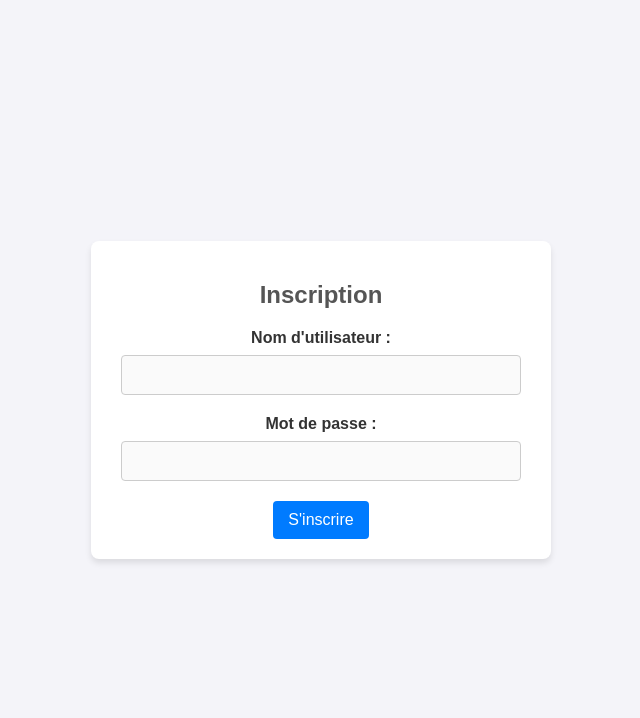
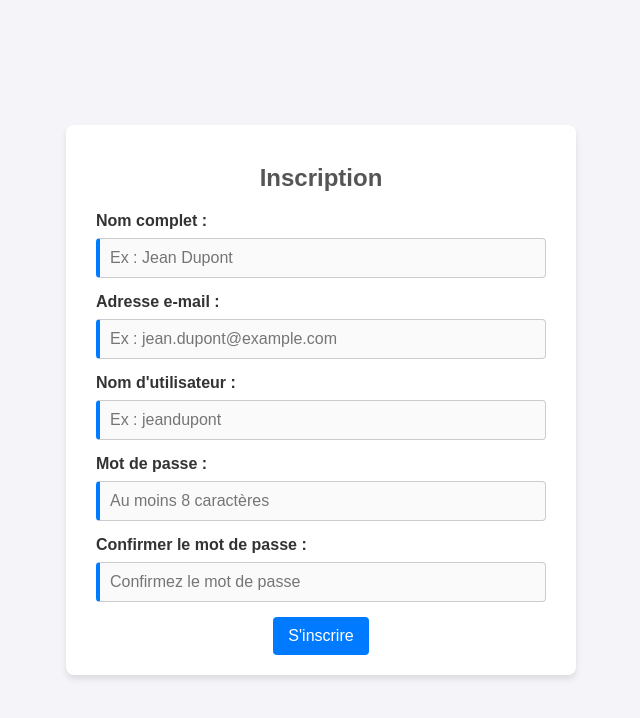
Before and after one commit to GIT-Projet/GIT_Projet, a PHP site: page /register.html in a window 1280 px wide. Shown: the top 718 px of the page, without its empty margins (319-959 px from the left). Run offline with PHP 8.4, Linux system fonts and the light colour scheme.

Commit message:
Ajout des champs fullname, email et confirmation du mot de passe dans register.html

```diff
--- a/frontend/login.html
+++ b/frontend/login.html
@@ -0,0 +1 @@
+<!DOCTYPE html>
--- a/frontend/register.html
+++ b/frontend/register.html
@@ -10,12 +10,29 @@
     <div class="form-container">
         <h2>Inscription</h2>
         <form action="/backend/auth/register.php" method="POST">
+            <!-- Nom complet -->
+            <label for="fullname">Nom complet :</label>
+            <input type="text" id="fullname" name="fullname" placeholder="Ex : Jean Dupont" required>
+
+            <!-- Adresse e-mail -->
+            <label for="email">Adresse e-mail :</label>
+            <input type="email" id="email" name="email" placeholder="Ex : jean.dupont@example.com" required>
+
+            <!-- Nom d'utilisateur -->
             <label for="username">Nom d'utilisateur :</label>
-            <input type="text" id="username" name="username" required>
+            <input type="text" id="username" name="username" placeholder="Ex : jeandupont" required>
 
+            <!-- Mot de passe -->
             <label for="password">Mot de passe :</label>
-            <input type="password" id="password" name="password" required>
+            <input type="password" id="password" name="password" placeholder="Au moins 8 caractères" required>
 
+            <!-- Confirmation du mot de passe -->
+            <label for="confirm_password">Confirmer le mot de passe :</label>
+            <input type="password" id="confirm_password" name="confirm_password" placeholder="Confirmez le mot de passe" required>
+
+
+
+            <!-- Bouton d'inscription -->
             <button type="submit">S'inscrire</button>
         </form>
     </div>
--- a/frontend/style.css
+++ b/frontend/style.css
@@ -17,7 +17,7 @@ body {
     padding: 20px 30px;
     border-radius: 8px;
     box-shadow: 0 4px 6px rgba(0, 0, 0, 0.1);
-    max-width: 400px;
+    max-width: 450px;
     width: 100%;
     text-align: center;
 }
@@ -34,14 +34,16 @@ label {
     display: block;
     margin-bottom: 8px;
     font-weight: bold;
+    text-align: left;
 }
 
 /* Champs de saisie */
 input[type="text"],
-input[type="password"] {
+input[type="password"],
+input[type="email"] {
     width: 100%;
     padding: 10px;
-    margin-bottom: 20px;
+    margin-bottom: 15px;
     border: 1px solid #ccc;
     border-radius: 4px;
     font-size: 1em;
@@ -51,7 +53,8 @@ input[type="password"] {
 }
 
 input[type="text"]:focus,
-input[type="password"]:focus {
+input[type="password"]:focus,
+input[type="email"]:focus {
     border-color: #007bff;
     outline: none;
 }
@@ -72,6 +75,11 @@ button[type="submit"]:hover {
     background-color: #0056b3;
 }
 
+/* Style pour les champs obligatoires */
+input[required] {
+    border-left: 4px solid #007bff;
+}
+
 /* Responsive design */
 @media (max-width: 500px) {
     .form-container {
@@ -80,6 +88,7 @@ button[type="submit"]:hover {
 
     input[type="text"],
     input[type="password"],
+    input[type="email"],
     button[type="submit"] {
         font-size: 0.9em;
     }
```
